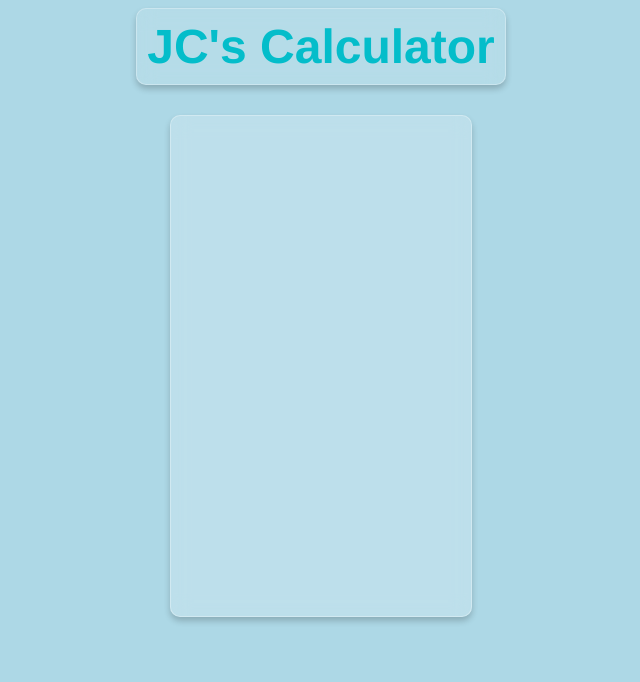
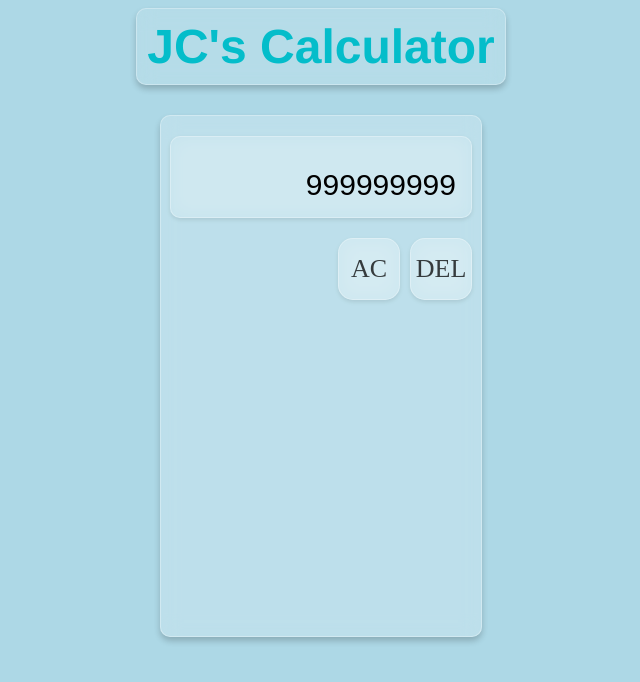
Before and after one commit to jcpelera/calculator, a plain HTML site: page index.html in a window 1280 px wide. Shown: the whole page, without its empty margins (319-959 px from the left). Drawn offline with Linux system fonts and the light colour scheme.

Commit message:
add delete keys

```diff
--- a/index.html
+++ b/index.html
@@ -8,7 +8,15 @@
 </head>
 <body>
     <div id="glass-text-container">JC's Calculator</div>
-    <div id="container"></div>
+    <div id="container">
+        <div id="display">999999999</div>
+        <div id="button-container">
+        <div id="delete-container">
+        <button id="all-clear">AC</button>
+        <button id="delete">DEL</button>
+        </div>
+        </div>
+    </div>
     <script src="calculator.js"></script>
 </body>
 </html>
--- a/styles.css
+++ b/styles.css
@@ -2,15 +2,16 @@
     display: flex;
     width: 300px;
     height: 500px;
-    align-items: center;
-    justify-content: center;
     flex-direction: column;
     backdrop-filter: blur(10px);
     border: solid;
     border-radius: 10px;
+    align-content: center;
+    flex-wrap: wrap;
     background-color: rgba(255, 255, 255, 0.2);
     border: 1px solid rgba(255, 255, 255, 0.3);
     box-shadow: 0 4px 6px rgba(0, 0, 0, 0.2);
+    padding: 10px;
 }
 
 body {
@@ -39,3 +40,48 @@ h1{
   text-align: center;
   box-shadow: 0 4px 6px rgba(0, 0, 0, 0.2);
 }
+#display{
+    height: 50px;
+    width: 270px;
+    display: flex;
+    background-color: grey;
+    align-items: end;
+    justify-content: flex-end;
+    font-size: 30px;
+    padding: 15px;
+    margin: 10px;
+    background: rgba(255, 255, 255, 0.1);
+    backdrop-filter: blur(10px);
+    border: 1px solid rgba(255, 255, 255, 0.3);
+    box-shadow: 0 2px 4px rgba(0, 0, 0, 0.1);
+    border-radius: 10px;
+    font-family: 'Droid Serif', Arial, Helvetica, sans-serif;
+}
+button{
+    display: flex;
+    justify-content: center;
+    align-items: center;
+    font-family: "Roboto Mono";
+    height: 30px;
+    width: 30px;
+    padding: 30px;
+    border-radius: 15px;
+    background: rgba(255, 255, 255, 0.2);
+    backdrop-filter: blur(10px);
+    border: 1px solid rgba(255, 255, 255, 0.3);
+    box-shadow: 0 2px 4px rgba(0, 0, 0, 0.1);
+    font-size: 26px;
+    color: rgb(0, 0, 0, 0.75);
+}
+p{
+    text-align: center;
+    font-size: 28px;
+}
+#button-container{
+    margin: 10px;
+}
+#delete-container{
+    display: flex;
+    gap: 10px;
+    justify-content: flex-end;
+}
```
